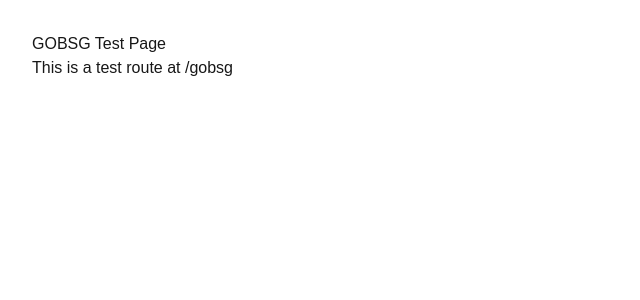
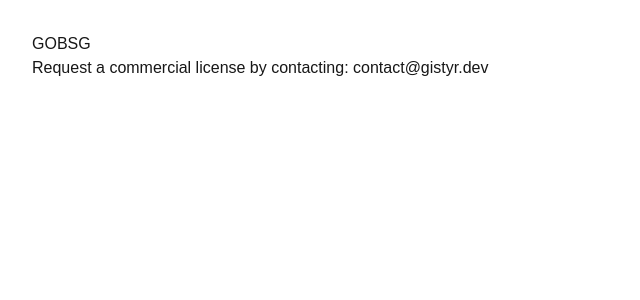
Before and after one commit to Gistyr/gistyr.dev, a Next.js app: page /gobsg in a window 1280 px wide. Shown: the top 300 px of the page, without its empty margins (0-640 px from the left). Built offline with nearby package versions, Linux system fonts and the light colour scheme.

Commit message:
Update gobsg page

```diff
--- a/src/app/gobsg/page.tsx
+++ b/src/app/gobsg/page.tsx
@@ -1,8 +1,8 @@
 export default function GobsgPage() {
   return (
     <main style={{ padding: "2rem" }}>
-      <h1>GOBSG Test Page</h1>
-      <p>This is a test route at /gobsg</p>
+      <h1>GOBSG</h1>
+      <p>Request a commercial license by contacting: contact@gistyr.dev</p>
     </main>
   );
 }
```
